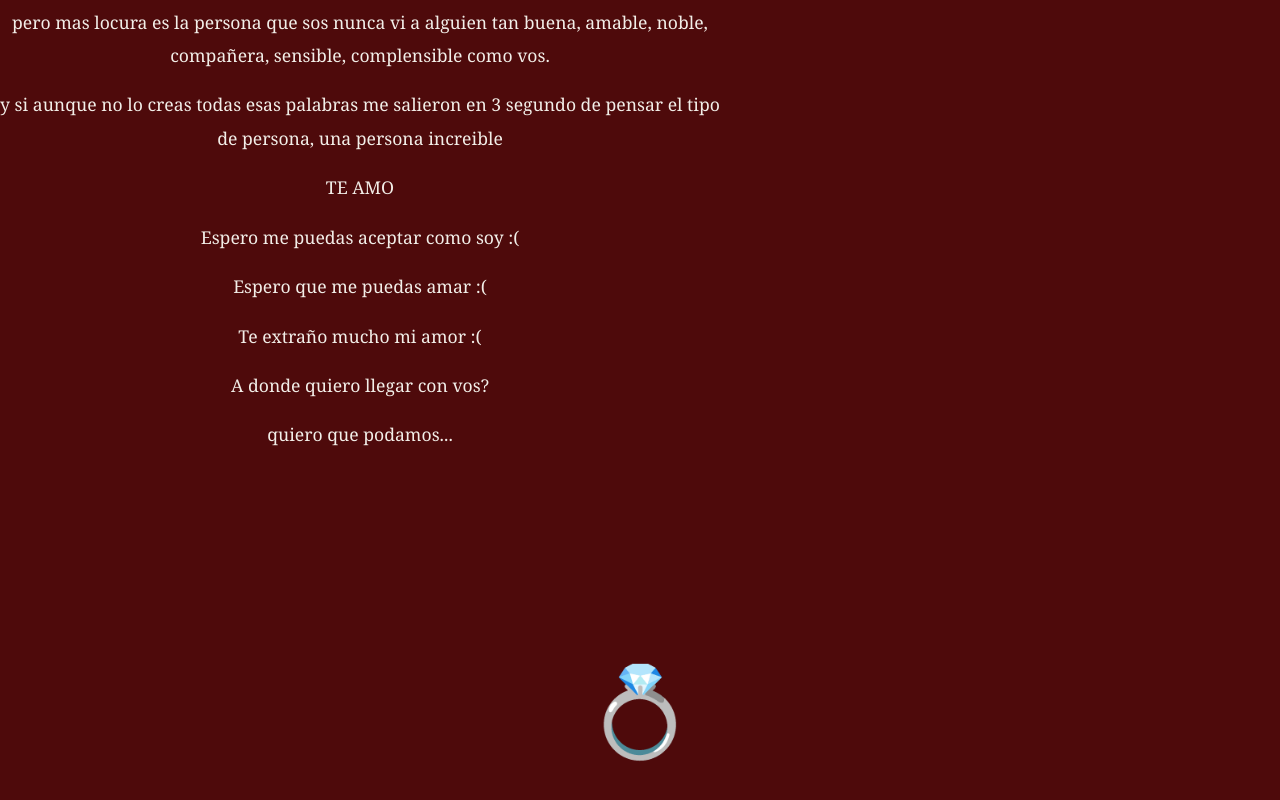
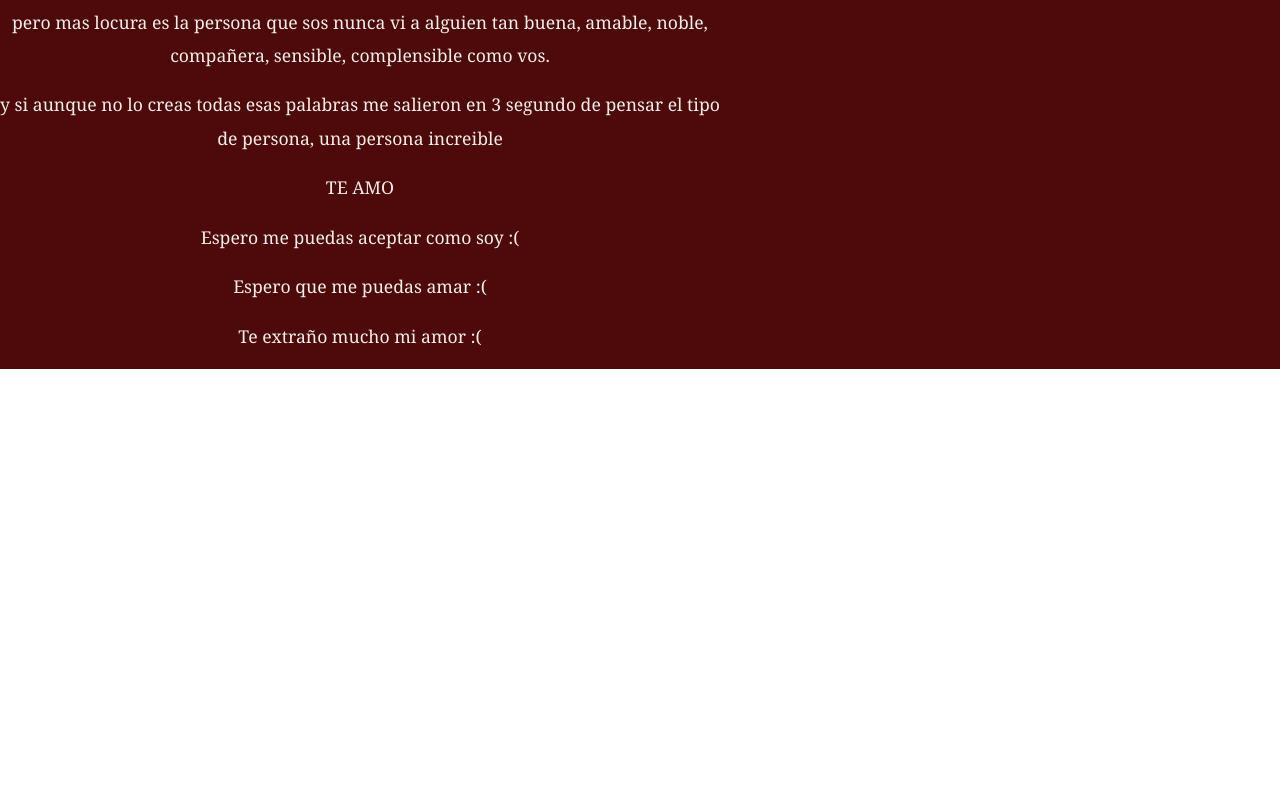
Before and after one commit to jesus-4/Fatima, an Angular app: page /sentimientos in a window 1280 px wide. Shown: the part 1580-2380 px from the top of the page. After the commit the page ends 1949 px from the top, so only its background shows below. Built offline with nearby package versions, Linux system fonts and the light colour scheme; a web font is replaced by a local one.

Commit message:
Correcion home page

```diff
--- a/src/app/pages/home/home.component.html
+++ b/src/app/pages/home/home.component.html
@@ -29,6 +29,7 @@
 
   <audio #audioRef></audio>
 </div>
+  <p class="content-1"> quiero que siempre descanses sabiendo que eres la mujer mas amada, deseada, admirada por un chico que te ama con todo su corazon <3  <br> siempre voy a ser tu fan numero 1</p>
 
 
 
--- a/src/app/pages/sentiminetos/sentiminetos.component.html
+++ b/src/app/pages/sentiminetos/sentiminetos.component.html
@@ -52,8 +52,9 @@
     <p class="text1">Espero que me puedas amar :(</p>
     <p class="text1">Te extraño mucho mi amor :(</p>
 
+
     <!-- aqui comienza anillo -->
-     <p class="text1">A donde quiero llegar con vos?</p>
+     <!-- <p class="text1">A donde quiero llegar con vos?</p>
      <p class="text1">quiero que podamos...</p>
 <div class="proposal-wrapper">
   <div class="ring-touch" (click)="onRingTap()">
@@ -80,9 +81,9 @@
       ❤️
     </span>
   }
-</div>
+</div> -->
 
-</div>
+<!-- </div> -->
 
 
 
```
